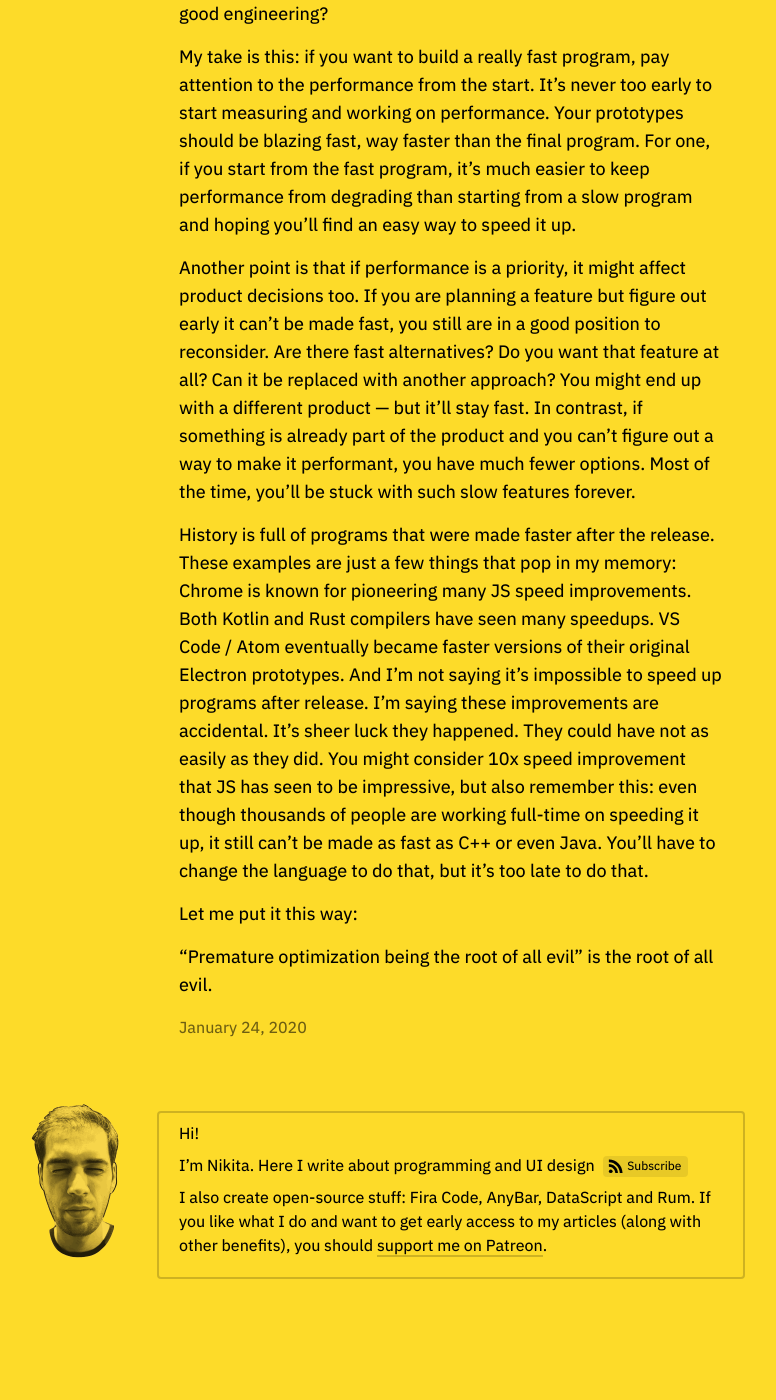
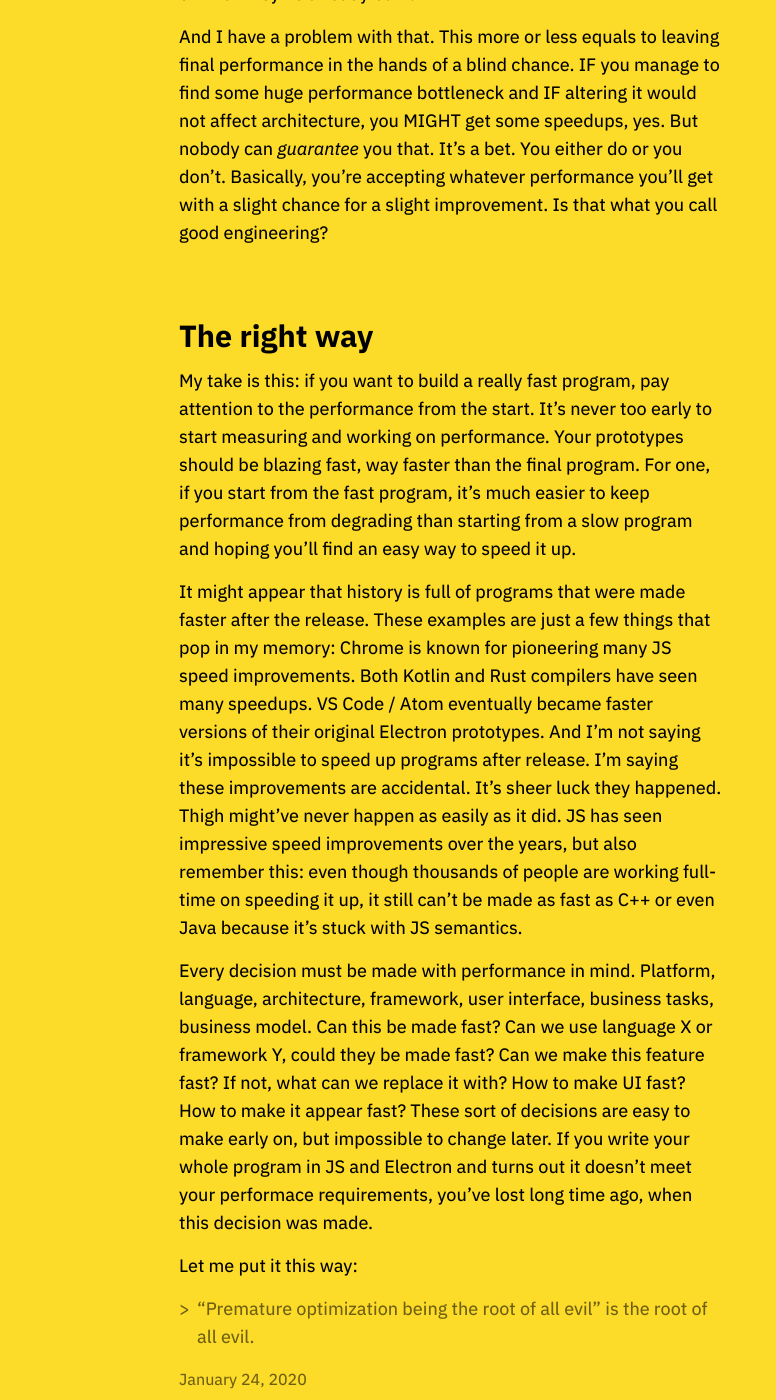
Before and after one commit to tonsky/tonsky.github.io, a Jekyll site: the page built from _posts/2020-01-24-performance-first.md, in a window 1280 px wide and 1400 px high, scrolled down 1991 px. Shown: the whole window, without its empty margins (190-966 px from the left). Built offline with Jekyll 4.4.1, drawn with Linux system fonts in a browser that asks for light colours; before the commit the page ends 3308 px from its top, so only the background shows below that; some of the changed text lies outside the part shown.

Commit message:
rewrites

```diff
--- a/_posts/2020-01-24-performance-first.md
+++ b/_posts/2020-01-24-performance-first.md
@@ -16,26 +18,30 @@ Many programmers seem to believe that’s an ok way to develop products:
 
 ![](kotlin.png)
 
+Some also think that performance is just another feature that can be added later:
+
 ![](jetpack.png)
 
-First, it’s not an excuse for [not thinking about performance at all](https://medium.com/@okaleniuk/premature-optimization-is-the-root-of-all-evil-is-the-root-of-evil-a8ab8056c6b). There’s no proud in doing sloppy job. It’s an attitude like this that brought Software Disenchantment upon us.
+First, it’s not an excuse for [not thinking about performance at all](https://medium.com/@okaleniuk/premature-optimization-is-the-root-of-all-evil-is-the-root-of-evil-a8ab8056c6b). There’s no proud in doing sloppy job. It’s an attitude like this that brought [Software Disenchantment](https://tonsky.me/blog/disenchantment/) upon us.
 
-But even if you don’t take Knuth’s quote as an excuse, I still see flaws in this logic. If your program is still a prototype and does, for example, 1% (20%, 50%, 90%) of what it’s supposed to do, _and it is already slow_, then it’ll only be slower after you finish it, no? You will make it do more, why would it become faster?
+But even if you don’t take Knuth’s quote as an excuse for not optimizing at all, I still see flaws in this logic. If your program is still a prototype and does, for example, 1% (20%, 50%, 90%) of what it’s supposed to do, _and it is already slow_, then it’ll only be slower after you finish it, no? You will make it do more, why would it become faster?
 
 Some can say:
 
-“We are building programs correct first, performant later. We will optimize it after it’s feature complete.”
+> We are building programs correct first, performant later. We will optimize it after it’s feature complete.
 
 What that actually means is: performance would stay mostly the same, _unless_ those people find some low-hanging fruits that will allow them to make the program fast without changing too much of what they’ve already built.
 
 And I have a problem with that. This more or less equals to leaving final performance in the hands of a blind chance. IF you manage to find some huge performance bottleneck and IF altering it would not affect architecture, you MIGHT get some speedups, yes. But nobody can _guarantee_ you that. It’s a bet. You either do or you don’t. Basically, you’re accepting whatever performance you’ll get with a slight chance for a slight improvement. Is that what you call good engineering?
 
+# The right way
+
 My take is this: if you want to build a really fast program, pay attention to the performance from the start. It’s never too early to start measuring and working on performance. Your prototypes should be blazing fast, way faster than the final program. For one, if you start from the fast program, it’s much easier to keep performance from degrading than starting from a slow program and hoping you’ll find an easy way to speed it up.
 
-Another point is that if performance is a priority, it might affect product decisions too. If you are planning a feature but figure out early it can’t be made fast, you still are in a good position to reconsider. Are there fast alternatives? Do you want that feature at all? Can it be replaced with another approach? You might end up with a different product — but it’ll stay fast. In contrast, if something is already part of the product and you can’t figure out a way to make it performant, you have much fewer options. Most of the time, you’ll be stuck with such slow features forever.
+It might appear that history is full of programs that were made faster after the release. These examples are just a few things that pop in my memory: Chrome is known for pioneering many JS speed improvements. Both Kotlin and Rust compilers have seen many speedups. VS Code / Atom eventually became faster versions of their original Electron prototypes. And I’m not saying it’s impossible to speed up programs after release. I’m saying these improvements are accidental. It’s sheer luck they happened. Thigh might’ve never happen as easily as it did. JS has seen impressive speed improvements over the years, but also remember this: even though thousands of people are working full-time on speeding it up, it still can’t be made as fast as C++ or even Java because it’s stuck with JS semantics.
 
-History is full of programs that were made faster after the release. These examples are just a few things that pop in my memory: Chrome is known for pioneering many JS speed improvements. Both Kotlin and Rust compilers have seen many speedups. VS Code / Atom eventually became faster versions of their original Electron prototypes. And I’m not saying it’s impossible to speed up programs after release. I’m saying these improvements are accidental. It’s sheer luck they happened. They could have not as easily as they did. You might consider 10x speed improvement that JS has seen to be impressive, but also remember this: even though thousands of people are working full-time on speeding it up, it still can’t be made as fast as C++ or even Java. You’ll have to change the language to do that, but it’s too late to do that.
+Every decision must be made with performance in mind. Platform, language, architecture, framework, user interface, business tasks, business model. Can this be made fast? Can we use language X or framework Y, could they be made fast? Can we make this feature fast? If not, what can we replace it with? How to make UI fast? How to make it appear fast? These sort of decisions are easy to make early on, but impossible to change later. If you write your whole program in JS and Electron and turns out it doesn’t meet your performace requirements, you’ve lost long time ago, when this decision was made.
 
 Let me put it this way:
 
-“Premature optimization being the root of all evil” is the root of all evil.
+> “Premature optimization being the root of all evil” is the root of all evil.
```
Also changed, not shown: other parts of _posts/2020-01-24-performance-first.md (+2 -0 lines), blog/swiftui/arrow.png (deleted).
